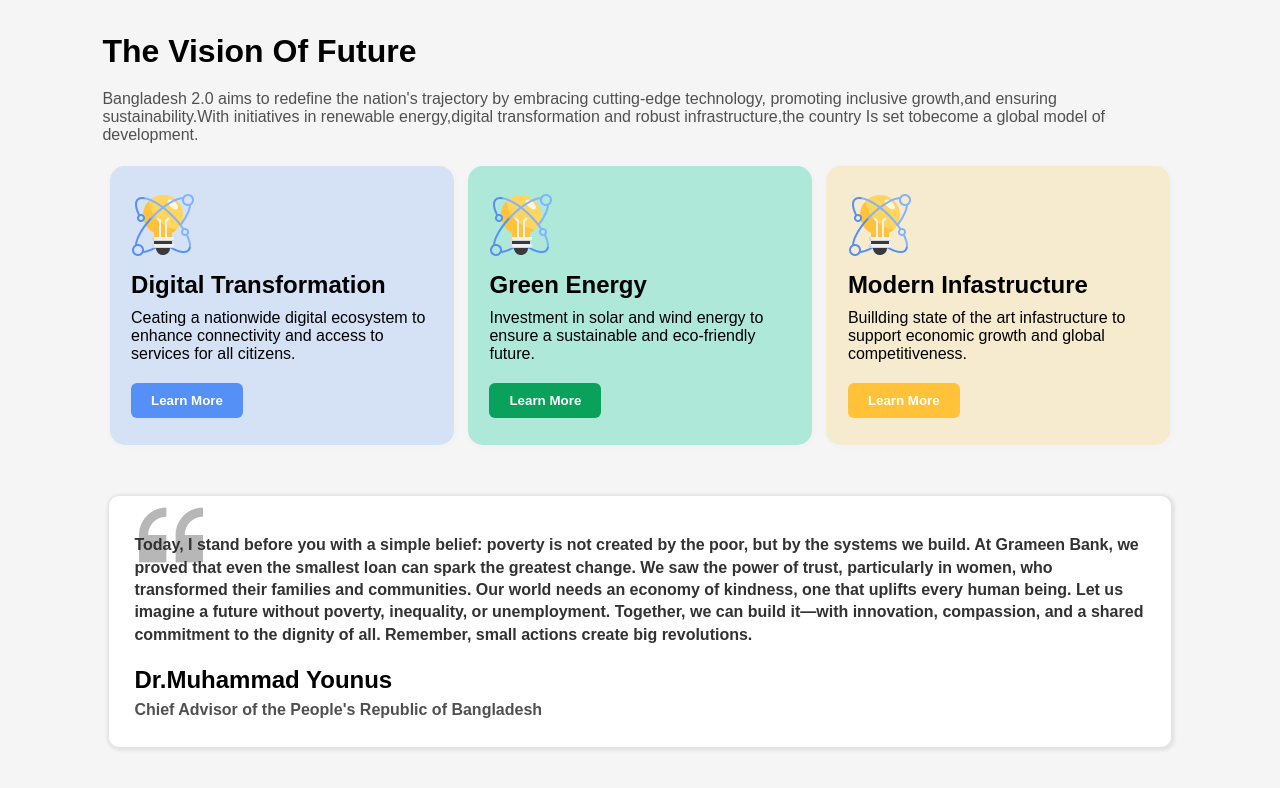
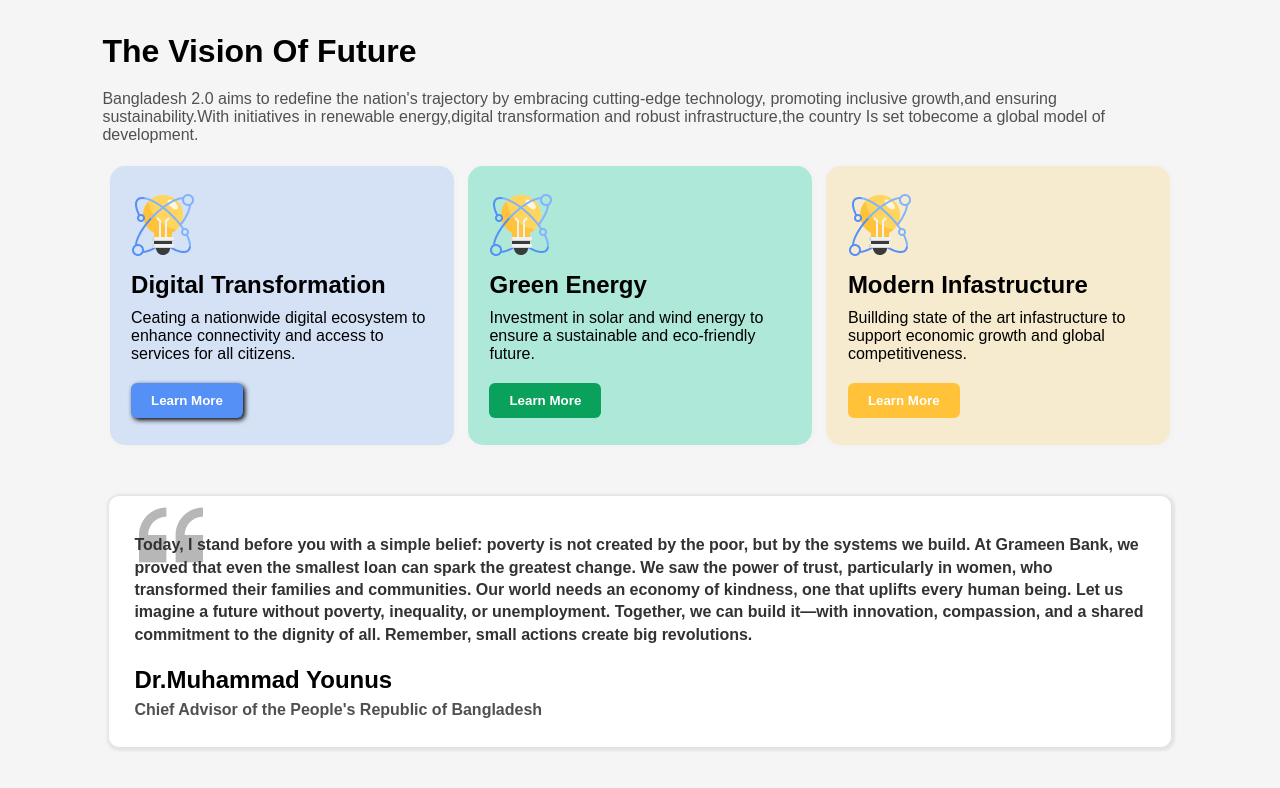
Before and after one commit to Rafidul-Islam/Bangladesh-2.0, a plain HTML site: page index.html in a window 1280 px wide. In both pictures the pointer is over the button 186 px from the left and 1440 px from the top of the page. Shown: the part 1040-1828 px from the top of the page. Drawn offline with Linux system fonts and the light colour scheme.

Commit message:
shadow on hover effect added

```diff
--- a/style.css
+++ b/style.css
@@ -81,13 +81,13 @@ header nav button {
 }
 .card {
   /* border: 1px solid black; */
-  width:25%;
-  height:320px;
+  width: 25%;
+  height: 320px;
   padding: 2%;
   border-radius: 15px;
   background-color: white;
   box-shadow: 1px 1px 3px 3px rgba(0, 0, 0, 0.01);
-  overflow:hidden;
+  overflow: hidden;
 }
 .card h1 {
   padding: 15px 0;
@@ -156,7 +156,11 @@ header nav button {
   margin-top: 20px;
   color: white;
   font-weight: 600;
-  ;}
+}
+.learn-btn:hover{
+  box-shadow: 2px 2px 5px black;
+
+}
 /* Quote section */
 .quote-section {
   background-image: url("assets/quote-bg.png");
```
